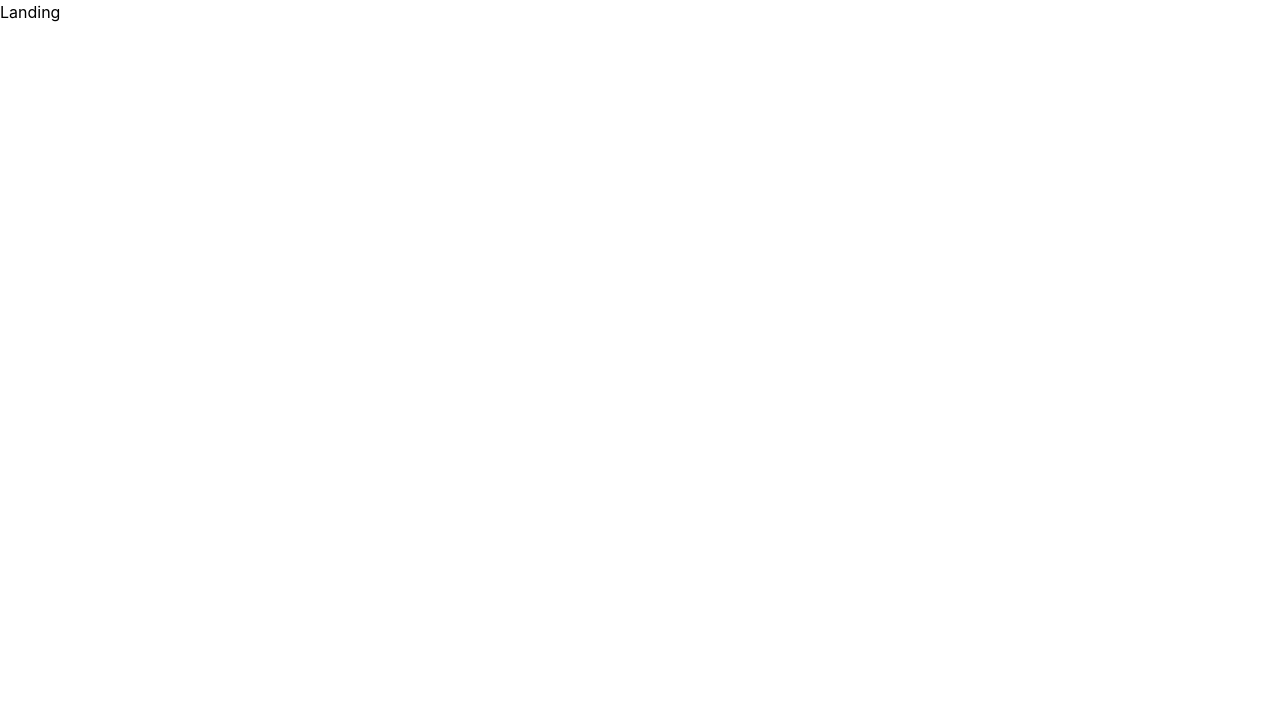
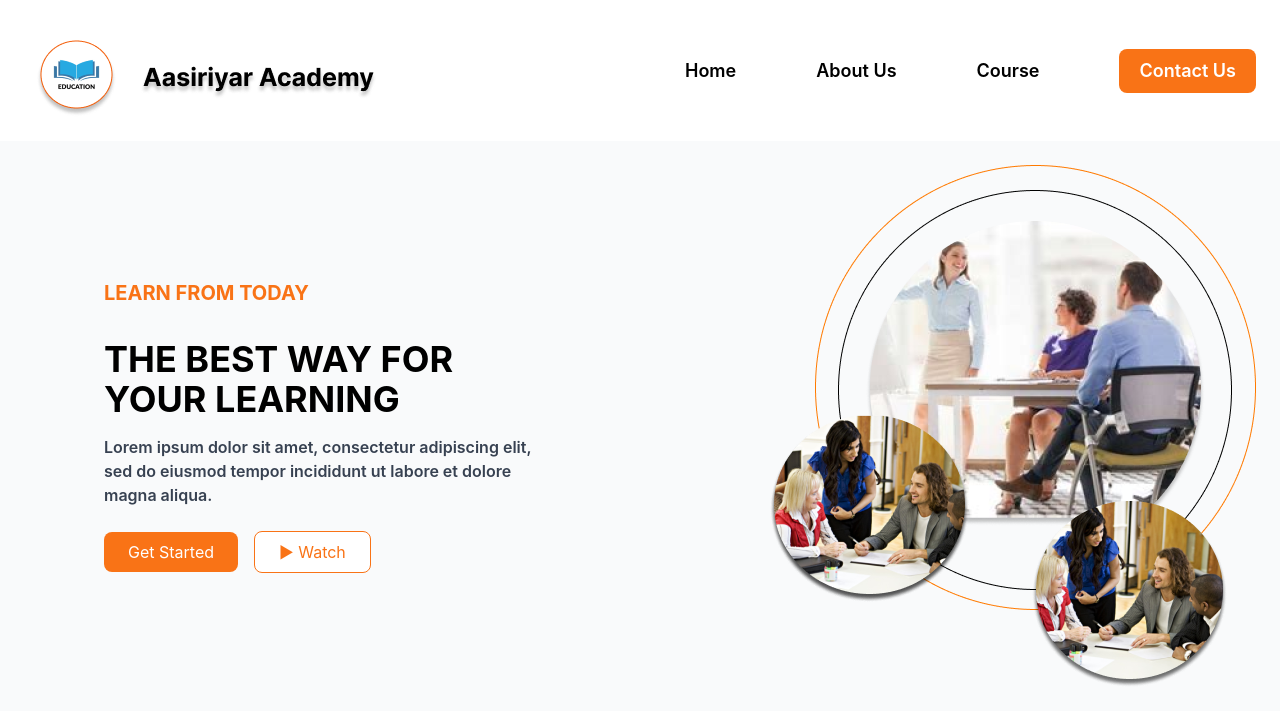
Before and after one commit to abin0001/Asiriyar-Academy, a React (Create React App) app: page / in a window 1280 px wide. Shown: the top 724 px of the page. Built offline with nearby package versions, Linux system fonts and the light colour scheme.

Commit message:
Completed Landing Page

```diff
--- a/src/components/Landing.js
+++ b/src/components/Landing.js
@@ -1,8 +1,38 @@
 import React from 'react'
+import logo from '../assets/logo.png'
+import group from '../assets/group.png'
 
 const Landing = () => {
   return (
-    <div>Landing</div>
+    <div>
+        <header className="flex justify-between items-center p-6">
+        <div className="flex items-center">
+          <img src={logo} alt="Logo" className="w-15  ml-3 mt-4" />
+        </div>
+        <nav className="flex space-x-20">
+        <a href="/" className="text-lg font-semibold hover:text-orange-700 mt-4" >Home</a>
+          <a href="/about" className="text-lg font-semibold hover:text-orange-700 mt-4">About Us</a>
+          <a href="/course" className="text-lg font-semibold hover:text-orange-700 mt-4">Course</a>
+          <button className="text-lg font-semibold text-white bg-orange-500 rounded-lg px-5 py-2 mt-2 mb-2">Contact Us</button>
+        </nav>
+        </header>
+        <main className="flex flex-1 justify-between items-center p-6 bg-gray-50">
+        <div className="max-w-lg">
+          <h2 className="text-orange-500 text-xl font-bold mb-2 ml-20">LEARN FROM TODAY</h2>
+          <h1 className="text-4xl font-bold mb-4 mt-8 ml-20">THE BEST WAY FOR YOUR LEARNING</h1>
+          <p className="text-gray-700 mb-6 ml-20 font-semibold">
+            Lorem ipsum dolor sit amet, consectetur adipiscing elit, sed do eiusmod tempor incididunt ut labore et dolore magna aliqua.
+          </p>
+          <div className="space-x-4">
+            <button className="bg-orange-500 text-white px-6 py-2 rounded-lg hover:bg-orange-600 ml-20">Get Started</button>
+            <button className="bg-white text-orange-500 border border-orange-500 px-6 py-2 rounded-lg hover:bg-orange-50">▶ Watch</button>
+          </div>
+        </div>
+        <div className="relative">
+          <img src={group} alt="Main" />
+        </div>
+        </main>
+    </div>
   )
 }
 
```
